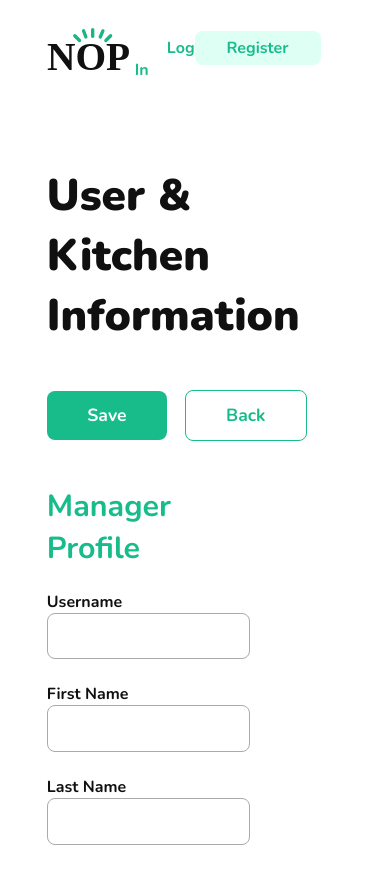
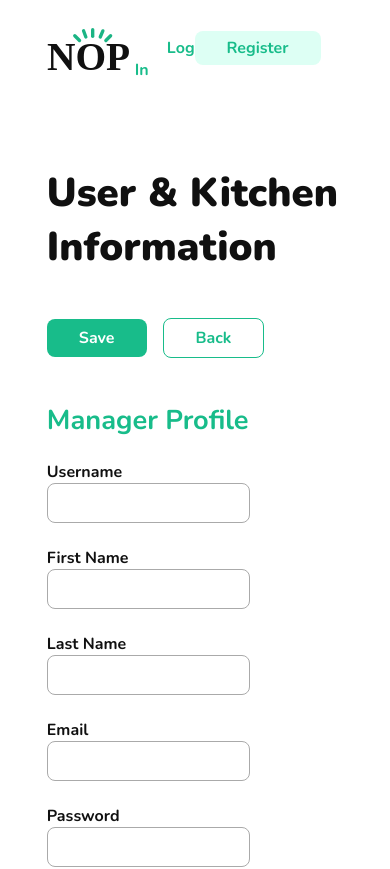
Before and after one commit to eugen1701/nopFront, a React (Create React App) app: page /user/edit in a window 390 px wide. Shown: the top 869 px of the page. Built offline with nearby package versions, Linux system fonts and the light colour scheme.

Commit message:
Improve responsiveness

```diff
--- a/src/assets/shared_sass/_styles.scss
+++ b/src/assets/shared_sass/_styles.scss
@@ -26,15 +26,15 @@
   }
 
   &-medium {
-    font-size: 1.3em;
+    font-size: 1.1em;
   }
 
   &-xmedium {
-    font-size: 1.9em;
+    font-size: 1.7em;
   }
 
   &-large {
-    font-size: 2.75em;
+    font-size: 2.5em;
   }
 
   &-xlarge {
@@ -80,8 +80,8 @@
   }
 
   &-medium {
-    padding: 0.7em 2.3em;
-    font-size: 1.1em;
+    padding: 0.5em 2em;
+    font-size: 1em;
   }
 
   &-xlarge {
@@ -130,7 +130,7 @@
   > input, textarea {
     border: 1px solid $light-gray;
     border-radius: 8px;
-    padding: 1em 1em;
+    padding: 0.75em 1em;
   }
 
   > textarea {
--- a/src/pages/auth-page/AuthPage.scss
+++ b/src/pages/auth-page/AuthPage.scss
@@ -1,7 +1,8 @@
 @import '../../assets/shared_sass/variables';
 
 #auth-page {
-  height: calc(100vh - #{$header-height});
+  width: 100%;
+  gap: 5em;
 }
 
 #auth-page__left-side {
@@ -10,4 +11,9 @@
 
 #auth-page__right-side {
   flex: 1 0 0;
+
+  > img {
+    max-width: 100%;
+    max-height: 100%;
+  }
 }
```
